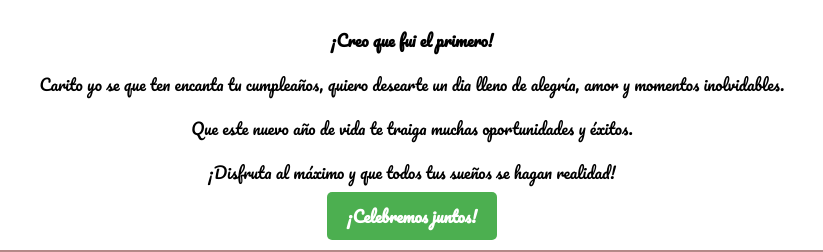
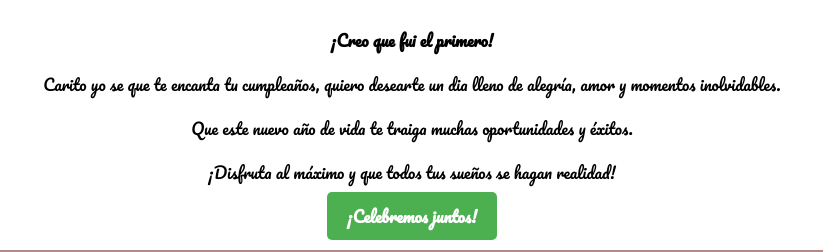
Before and after one commit to jsortiz07/mimensaje, a plain HTML site: page index.html in a window 1280 px wide. Shown: the part 583-835 px from the top of the page, 228-1051 px from the left. Drawn offline with Linux system fonts and the light colour scheme.

Commit message:
mensaje para caro

```diff
--- a/index.html
+++ b/index.html
@@ -83,7 +83,7 @@
     <h1>¡Feliz Cumpleaños Carito!</h1>
     <img id="imagen" src="img/pastel.png" alt="Imagen de cumpleaños">
     <p><strong>¡Creo que fui el primero!</strong></p>
-    <p>Carito yo se que ten encanta tu cumpleaños, quiero desearte un dia lleno de alegría, amor y momentos inolvidables.</p>
+    <p>Carito yo se que te encanta tu cumpleaños, quiero desearte un dia lleno de alegría, amor y momentos inolvidables.</p>
     <p>Que este nuevo año de vida te traiga muchas oportunidades y éxitos.</p>
     <p>¡Disfruta al máximo y que todos tus sueños se hagan realidad!</p>
     <a id="boton" href="#" onclick="lanzarConfeti()">¡Celebremos juntos!</a>
```
